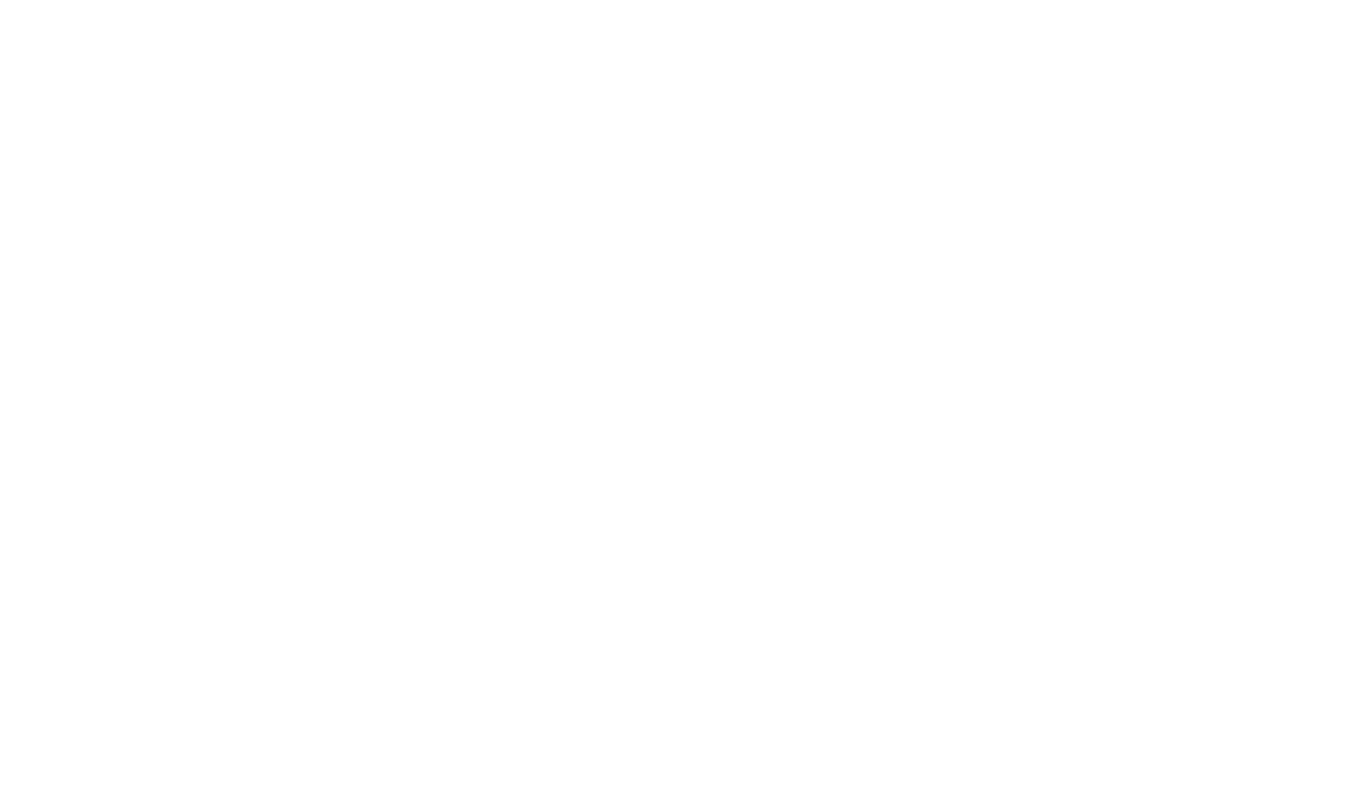
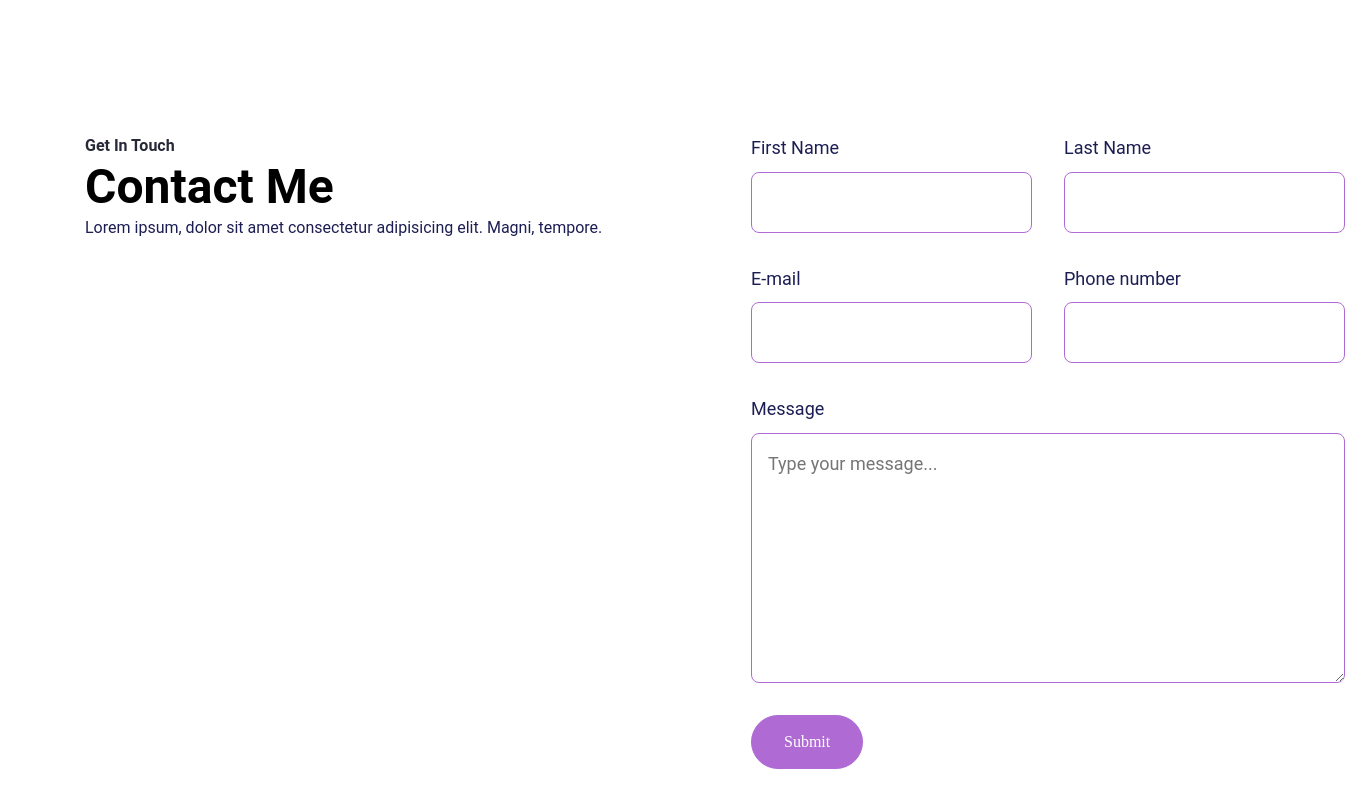
Before and after one commit to aang3la/portfolio-website, a React (Create React App) app: page / in a window 1280 px wide. Shown: the part 3040-3848 px from the top of the page, 1345 px wide, since content can reach past the window. Before the commit the page ends 3054 px from the top, so only its background shows below. Built offline with nearby package versions, Linux system fonts and the light colour scheme.

Commit message:
contact section

```diff
--- a/src/App.css
+++ b/src/App.css
@@ -421,3 +421,46 @@
 .portfolio-section-card:hover path {
   stroke: var(--github);
 }
+
+/* Contact section */
+.contact-section {
+  display: flex;
+  padding: 120px 85px;
+  flex-direction: row;
+  justify-content: space-between;
+}
+
+.contact-form-container {
+  display: grid;
+  grid-template-columns: auto;
+  grid-template-rows: repeat(5, auto);
+  width: 40%;
+  row-gap: 32px;
+}
+
+.container {
+  display: grid;
+  grid-template-columns: repeat(2, auto);
+  column-gap: 32px;
+  row-gap: 32px;
+}
+
+.contact-label {
+  display: flex;
+  flex-direction: column;
+  align-items: flex-start;
+  gap: 10.6px;
+  flex: 1 0 0;
+  width: 100%;
+}
+
+.contact-input {
+  display: flex;
+  font-family: "Roboto";
+  padding: 16px;
+  align-items: center;
+  align-self: stretch;
+  border-radius: 8px;
+  border: 1.333px solid var(--primary);
+  background: var(--white);
+}
--- a/src/Pages/Home/Contact.jsx
+++ b/src/Pages/Home/Contact.jsx
@@ -0,0 +1,72 @@
+const Contact = () => {
+  return (
+    <section id="Contact" className="contact-section">
+      <div>
+        <p className="sub-title">Get In Touch</p>
+        <h2>Contact Me</h2>
+        <p className="text-lg">
+          Lorem ipsum, dolor sit amet consectetur adipisicing elit. Magni,
+          tempore.
+        </p>
+      </div>
+      <form className="contact-form-container">
+        <div className="container">
+          <label htmlFor="first-name" className="contact-label">
+            <span className="text-md">First Name</span>
+            <input
+              type="text"
+              className="contact-input text-md"
+              name="first-name"
+              id="first-name"
+              required
+            />
+          </label>
+          <label htmlFor="last-name" className="contact-label">
+            <span className="text-md">Last Name</span>
+            <input
+              type="text"
+              className="contact-input text-md"
+              name="last-name"
+              id="last-name"
+              required
+            />
+          </label>
+          <label htmlFor="email" className="contact-label">
+            <span className="text-md">E-mail</span>
+            <input
+              type="text"
+              className="contact-input text-md"
+              name="email"
+              id="email"
+              required
+            />
+          </label>
+          <label htmlFor="phone-number" className="contact-label">
+            <span className="text-md">Phone number</span>
+            <input
+              type="number"
+              className="contact-input text-md"
+              name="phone-number"
+              id="phone-number"
+              required
+            />
+          </label>
+        </div>
+        <label htmlFor="message" className="contact-label">
+          <span className="text-md">Message</span>
+          <textarea
+            className="contact-input text-md"
+            id="message"
+            rows="8"
+            placeholder="Type your message..."
+          />
+        </label>
+        <div>
+            <button className="btn btn-primary contact-form-btn">Submit</button>
+        </div>
+      </form>
+    </section>
+  );
+};
+
+export default Contact;
--- a/src/Pages/Home/Homescreen/index.jsx
+++ b/src/Pages/Home/Homescreen/index.jsx
@@ -1,4 +1,5 @@
 import AboutMe from "../AboutMe";
+import Contact from "../Contact";
 import HeroSection from "../HeroSection";
 import Portfolio from "../Portfolio";
 import Skills from "../Skills";
@@ -10,6 +11,7 @@
         <Skills />
         <AboutMe />
         <Portfolio />
+        <Contact />
     </>
   )
 }
```
